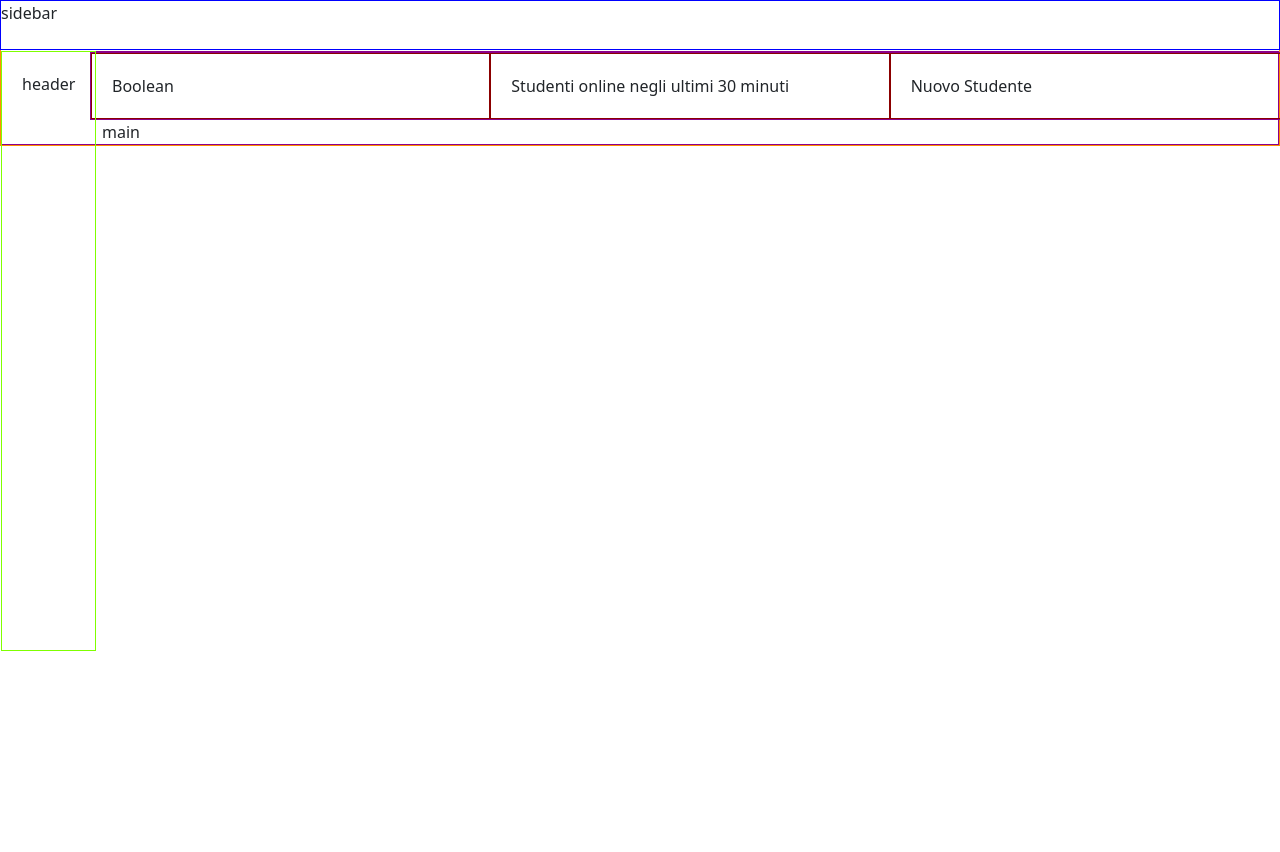
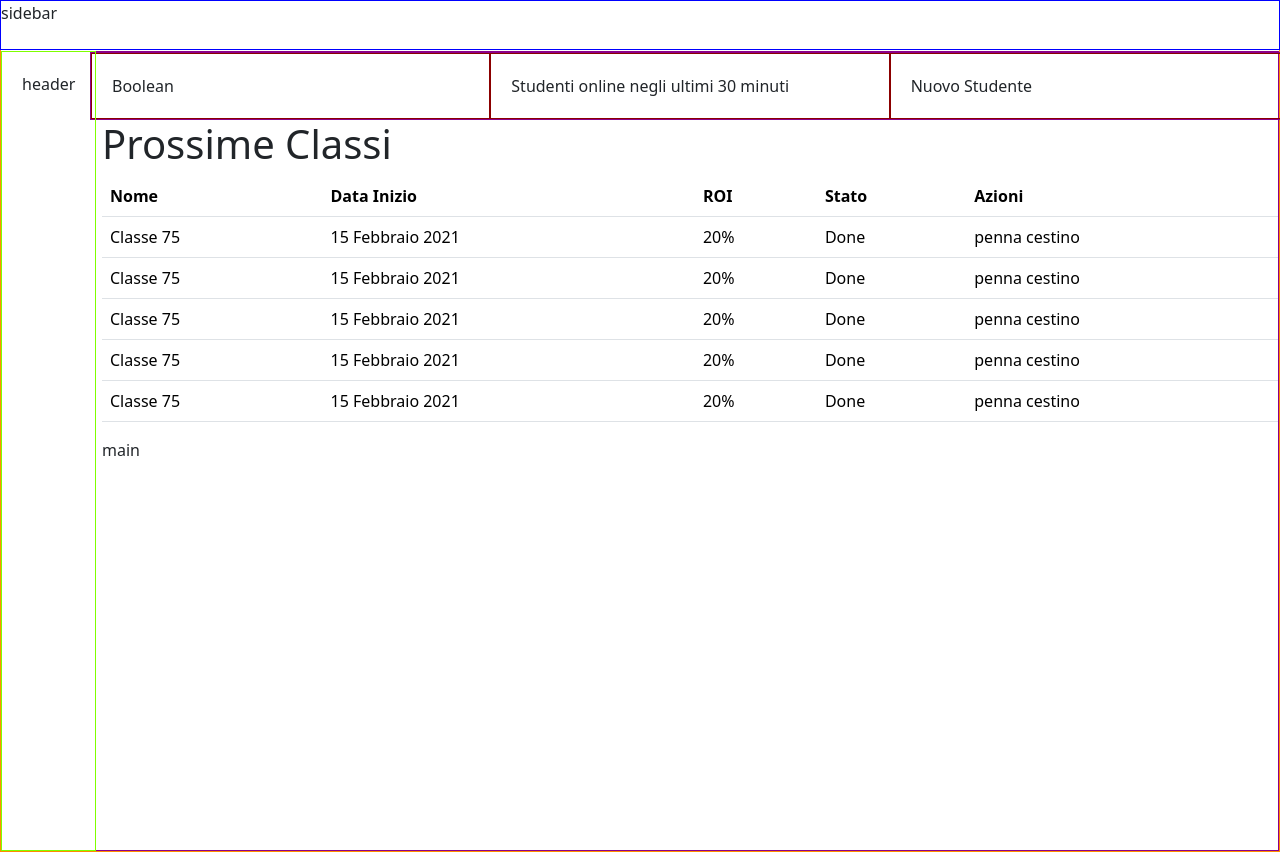
Before and after one commit to MartaScardillo/html-css-bootstrap-dashboard, a plain HTML site: page index.html in a window 1280 px wide. Before the commit the page ends 800 px from the top, so only its background shows below. Drawn offline with nearby package versions, Linux system fonts and the light colour scheme.

Commit message:
Add table + fix header left & main content height

```diff
--- a/css/app.css
+++ b/css/app.css
@@ -26,6 +26,7 @@
 .main_content {
     flex-grow: 1;
     padding-left: 100px;
+    height: 100vh;
 }
 
 .hero > .row {
@@ -34,6 +35,7 @@
 
 .header_left {
     position: fixed;
+    height: 100vh;
 }
 
 /* RESPONSIVE */
@@ -82,7 +84,6 @@
 .debug .header_left {
     border: 1px chartreuse solid;
     padding: 20px;
-    height: 600px;
 }
 .debug .main_content {
     border: 1px darkmagenta solid;
--- a/index.html
+++ b/index.html
@@ -26,7 +26,57 @@
                     </div>
                 </section>
                 <section class="next-classes">
-
+                    <div>
+                        <h1>Prossime Classi</h1>
+                        <table class="table">
+                            <thead>
+                                <tr>
+                                    <th>Nome</th>
+                                    <th class="d-none d-md-table-cell">Data Inizio</th>
+                                    <th class="d-none d-md-table-cell">ROI</th>
+                                    <th>Stato</th>
+                                    <th>Azioni</th>
+                                </tr>
+                            </thead>
+                            <tbody>
+                                <tr>
+                                    <td>Classe 75</td>
+                                    <td class="d-none d-md-table-cell">15 Febbraio 2021</td>
+                                    <td class="d-none d-md-table-cell">20%</td>
+                                    <td>Done</td>
+                                    <td>penna cestino</td>
+                                </tr>
+                                <tr>
+                                    <td>Classe 75</td>
+                                    <td class="d-none d-md-table-cell">15 Febbraio 2021</td>
+                                    <td class="d-none d-md-table-cell">20%</td>
+                                    <td>Done</td>
+                                    <td>penna cestino</td>
+                                </tr>
+                                <tr>
+                                    <td>Classe 75</td>
+                                    <td class="d-none d-md-table-cell">15 Febbraio 2021</td>
+                                    <td class="d-none d-md-table-cell">20%</td>
+                                    <td>Done</td>
+                                    <td>penna cestino</td>
+                                </tr>
+                                <tr>
+                                    <td>Classe 75</td>
+                                    <td class="d-none d-md-table-cell">15 Febbraio 2021</td>
+                                    <td class="d-none d-md-table-cell">20%</td>
+                                    <td>Done</td>
+                                    <td>penna cestino</td>
+                                </tr>
+                                <tr>
+                                    <td>Classe 75</td>
+                                    <td class="d-none d-md-table-cell">15 Febbraio 2021</td>
+                                    <td class="d-none d-md-table-cell">20%</td>
+                                    <td>Done</td>
+                                    <td>penna cestino</td>
+                                </tr>
+                            </tbody>
+                        </table>
+                    </div>
                 </section>
                 main
             </main>
```
